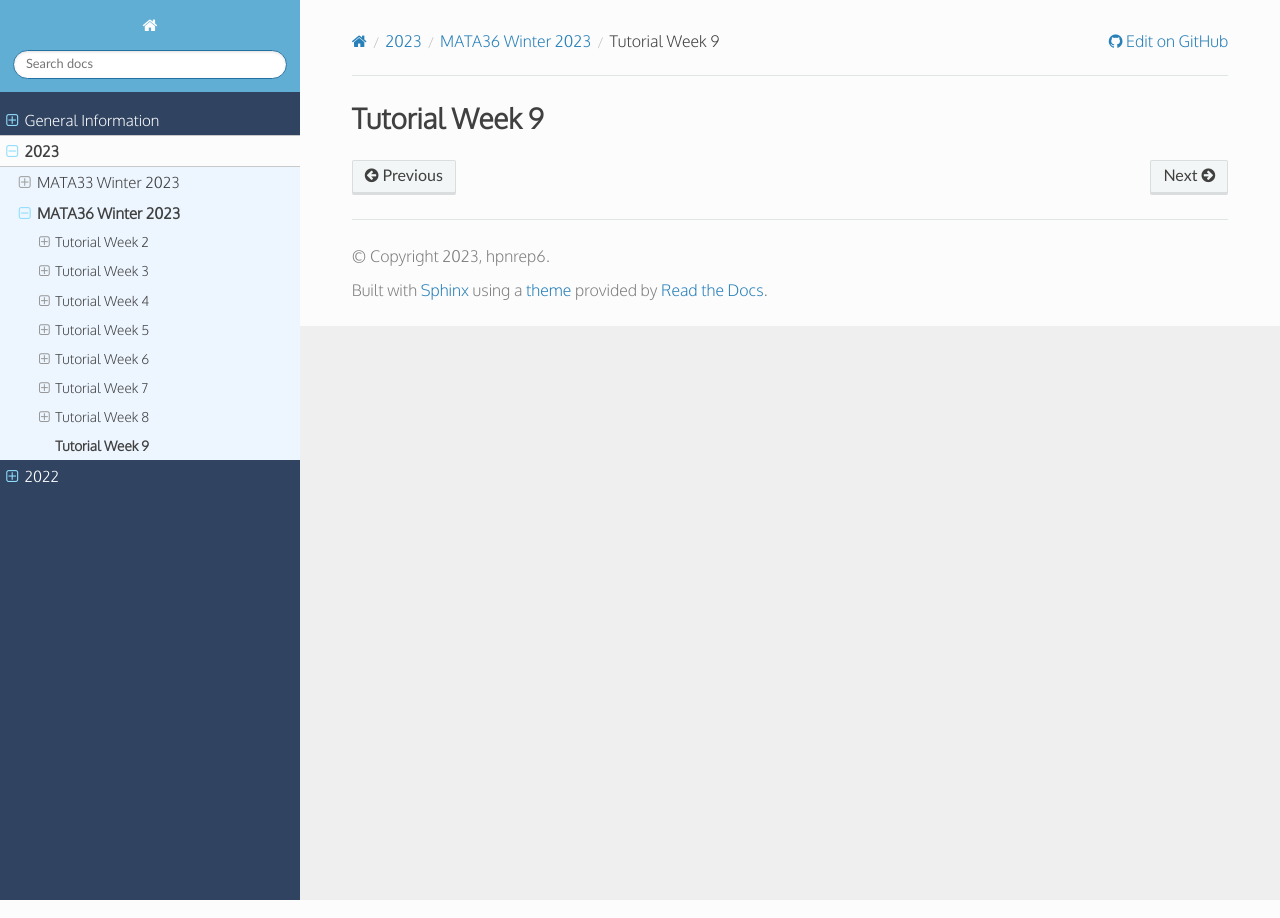
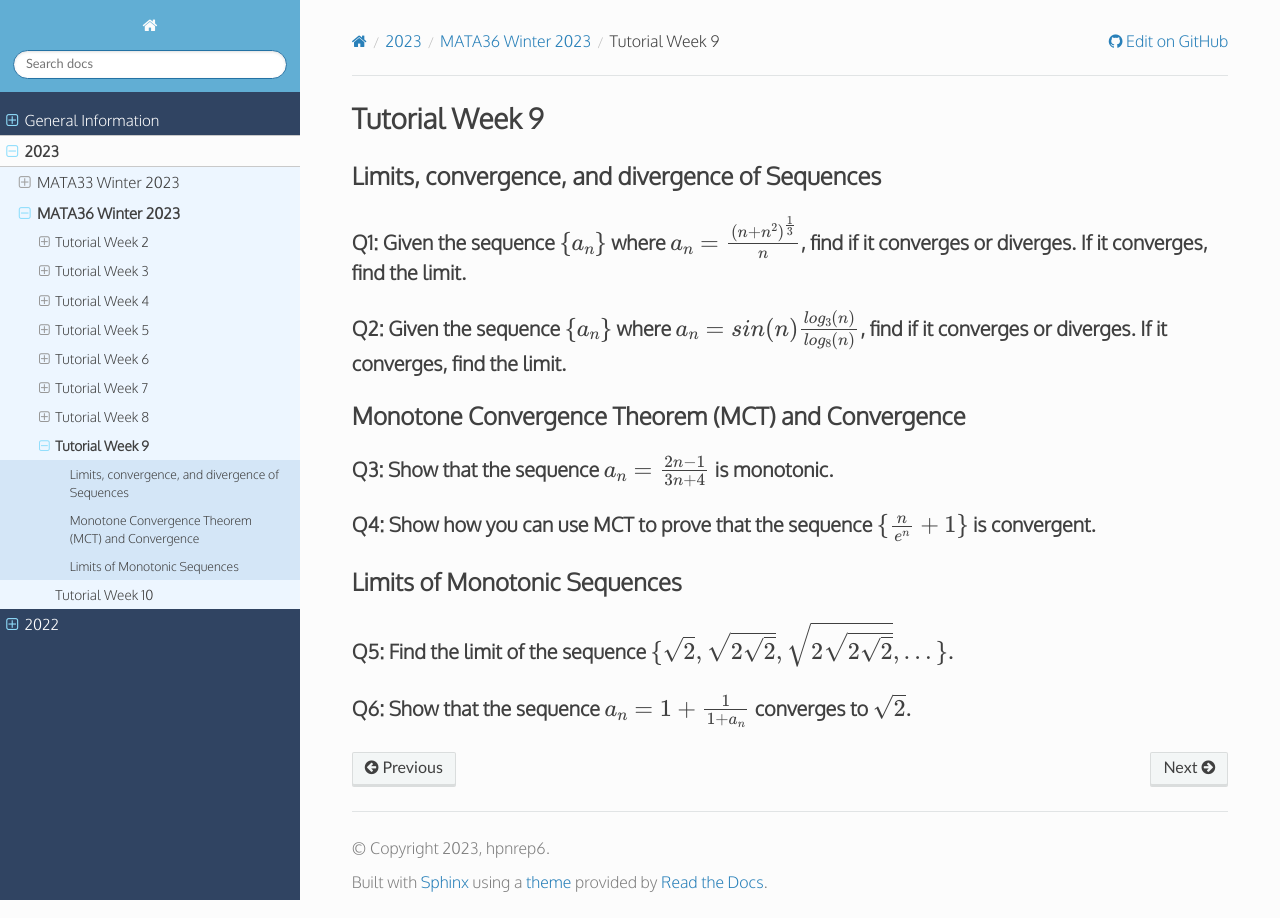
Before and after one commit to hpnrep6/t, a Sphinx documentation site: the page built from source/2023/mata36_winter/tutorial9.rst, in a window 1280 px wide. Built offline with Sphinx 7.4.7 and the Read the Docs theme 2.0.0, drawn with Linux system fonts in a browser that asks for light colours.

Commit message:
Tutorial 9

```diff
--- a/source/2023/mata33_winter/mata33.rst
+++ b/source/2023/mata33_winter/mata33.rst
@@ -18,3 +18,4 @@ MATA33 Winter 2023
    tutorial7
    tutorial8
    tutorial9
+   tutorial10
--- a/source/2023/mata36_winter/mata36.rst
+++ b/source/2023/mata36_winter/mata36.rst
@@ -20,3 +20,4 @@ Unofficial discord server: https://discord.gg/zjCeB6ZgZ7
    tutorial7
    tutorial8
    tutorial9
+   tutorial10
--- a/source/2023/mata36_winter/tutorial9.rst
+++ b/source/2023/mata36_winter/tutorial9.rst
@@ -13,3 +13,30 @@ Tutorial Week 9
       tex: {packages: {'[+]': ['ams']}}
       };
       </script>
+
+Limits, convergence, and divergence of Sequences
+------------------------------------------------
+
+Q1: Given the sequence :math:`\{ a_n \}` where :math:`a_n =  \frac{(n + n^2)^{\frac{1}{3}}}{n}`, find if it converges or diverges. If it converges, find the limit.
+~~~~~~~~~~~~~~~~~~~~~~~~~~~~~~~~~~~~~~~~~~~~~~~~~~~~~~~~~~~~~~~~~~~~~~~~~~~~~~~~~~~~~~~~~~~~~~~~~~~~~~~~~~~~~~~~~~~~~~~~~~~~~~~~~~~~~~~~~~~~~~~~~~~~~~~~~~~~~~~~~~~
+
+Q2: Given the sequence :math:`\{ a_n \}` where :math:`a_n = sin(n) \frac{log_3(n)}{log_8(n)}`, find if it converges or diverges. If it converges, find the limit.
+~~~~~~~~~~~~~~~~~~~~~~~~~~~~~~~~~~~~~~~~~~~~~~~~~~~~~~~~~~~~~~~~~~~~~~~~~~~~~~~~~~~~~~~~~~~~~~~~~~~~~~~~~~~~~~~~~~~~~~~~~~~~~~~~~~~~~~~~~~~~~~~~~~~~~~~~~~~~~~~~~
+
+Monotone Convergence Theorem (MCT) and Convergence
+--------------------------------------------------
+
+Q3: Show that the sequence :math:`a_n = \frac{2n-1}{3n+4}` is monotonic.
+~~~~~~~~~~~~~~~~~~~~~~~~~~~~~~~~~~~~~~~~~~~~~~~~~~~~~~~~~~~~~~~~~~~~~~~~
+
+Q4: Show how you can use MCT to prove that the sequence :math:`\{ \frac{n}{e^n} + 1 \}` is convergent.
+~~~~~~~~~~~~~~~~~~~~~~~~~~~~~~~~~~~~~~~~~~~~~~~~~~~~~~~~~~~~~~~~~~~~~~~~~~~~~~~~~~~~~~~~~~~~~~~~~~~~~~
+
+Limits of Monotonic Sequences
+-----------------------------
+
+Q5: Find the limit of the sequence :math:`\{ \sqrt{2}, \sqrt{2\sqrt{2}}, \sqrt{2\sqrt{2\sqrt{2}}}, ... \}`.
+~~~~~~~~~~~~~~~~~~~~~~~~~~~~~~~~~~~~~~~~~~~~~~~~~~~~~~~~~~~~~~~~~~~~~~~~~~~~~~~~~~~~~~~~~~~~~~~~~~~~~~~~~~~
+
+Q6: Show that the sequence :math:`a_n = 1 + \frac{1}{1+a_n}` converges to :math:`\sqrt{2}`.
+~~~~~~~~~~~~~~~~~~~~~~~~~~~~~~~~~~~~~~~~~~~~~~~~~~~~~~~~~~~~~~~~~~~~~~~~~~~~~~~~~~~~~~~~~~~
```
Also changed, not shown: source/2023/mata33_winter/tutorial10.rst (added, +15 -0 lines), source/2023/mata33_winter/tutorial9.rst (+19 -0 lines), source/2023/mata36_winter/tutorial10.rst (added, +15 -0 lines).
